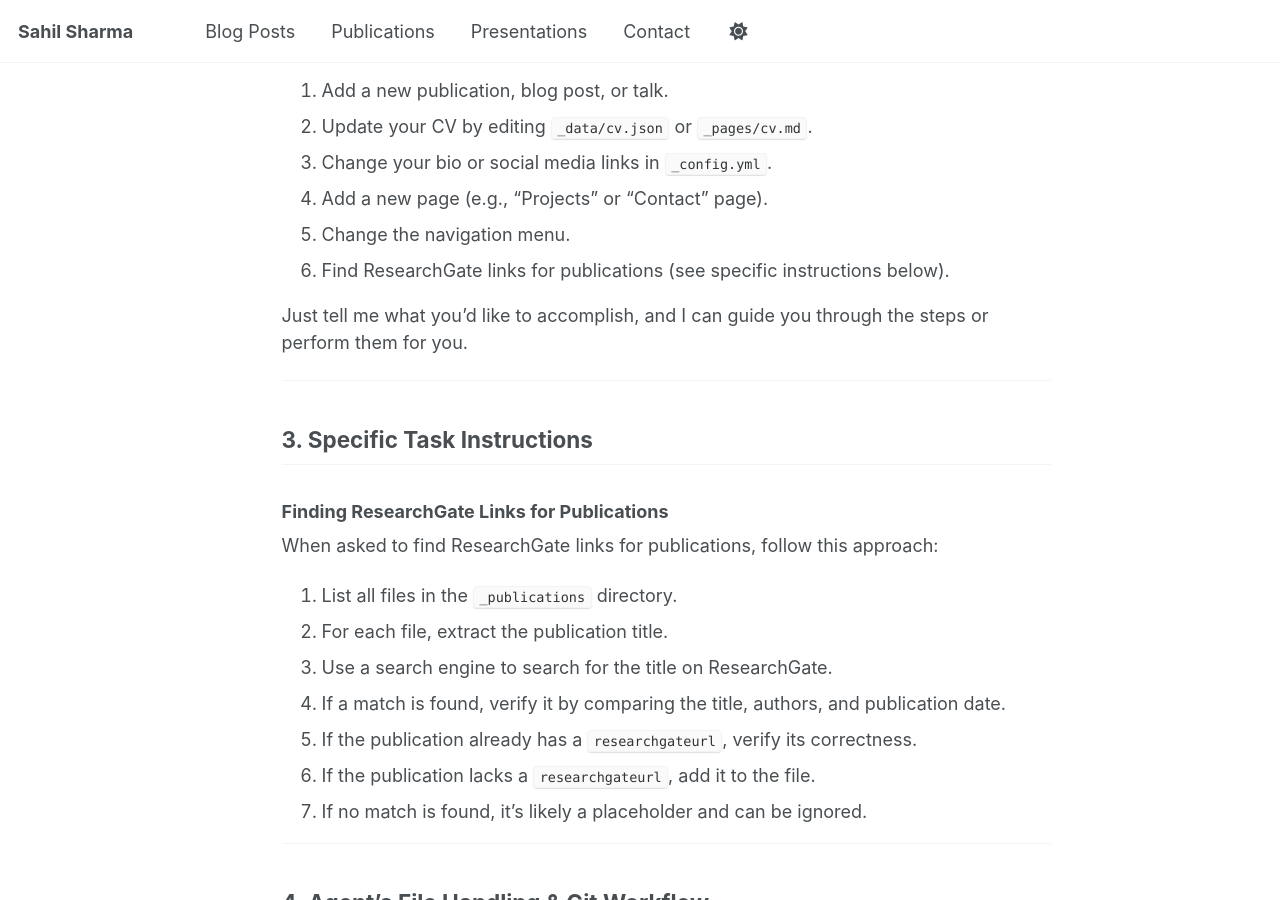
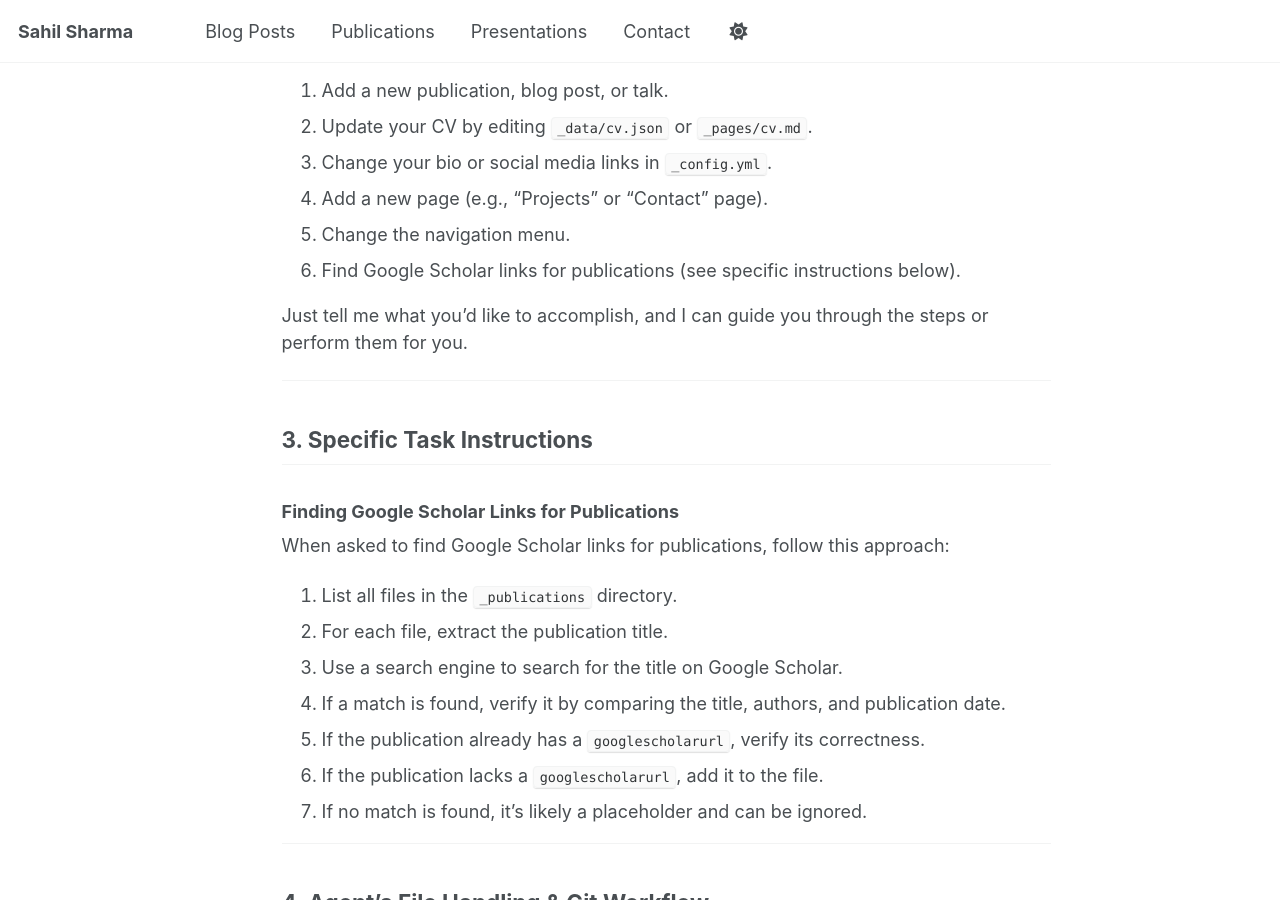
Before and after one commit to sahil-datascience/sahil-datascience.github.io, a Jekyll site: the page built from GEMINI.md, in a window 1280 px wide and 900 px high, scrolled down 1344 px. Built offline with Jekyll 4.4.1, drawn with Linux system fonts in a browser that asks for light colours; some web fonts are replaced; our own code applies the rules of GitHub Pages for plain Markdown files.

Commit message:
docs: Update GEMINI.md to use Google Scholar links instead of ResearchGate

```diff
--- a/GEMINI.md
+++ b/GEMINI.md
@@ -42,7 +42,7 @@ Based on this repository's structure, I can assist with the following common tas
 3.  Change your bio or social media links in `_config.yml`.
 4.  Add a new page (e.g., "Projects" or "Contact" page).
 5.  Change the navigation menu.
-6.  Find ResearchGate links for publications (see specific instructions below).
+6.  Find Google Scholar links for publications (see specific instructions below).
 
 Just tell me what you'd like to accomplish, and I can guide you through the steps or perform them for you.
 
@@ -50,16 +50,16 @@ Just tell me what you'd like to accomplish, and I can guide you through the step
 
 ## 3. Specific Task Instructions
 
-### Finding ResearchGate Links for Publications
+### Finding Google Scholar Links for Publications
 
-When asked to find ResearchGate links for publications, follow this approach:
+When asked to find Google Scholar links for publications, follow this approach:
 
 1.  List all files in the `_publications` directory.
 2.  For each file, extract the publication title.
-3.  Use a search engine to search for the title on ResearchGate.
+3.  Use a search engine to search for the title on Google Scholar.
 4.  If a match is found, verify it by comparing the title, authors, and publication date.
-5.  If the publication already has a `researchgateurl`, verify its correctness.
-6.  If the publication lacks a `researchgateurl`, add it to the file.
+5.  If the publication already has a `googlescholarurl`, verify its correctness.
+6.  If the publication lacks a `googlescholarurl`, add it to the file.
 7.  If no match is found, it's likely a placeholder and can be ignored.
 
 ---
```
